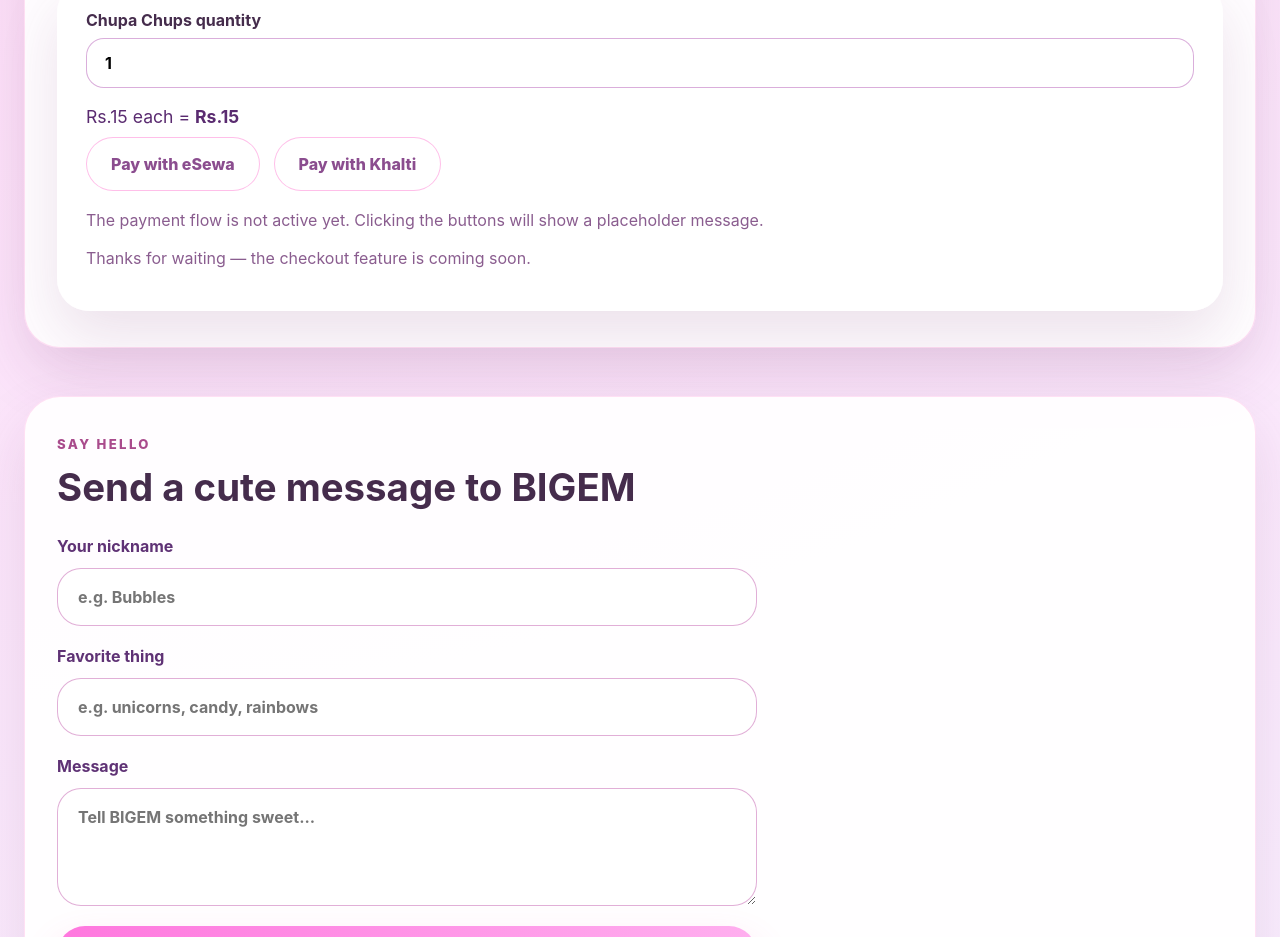
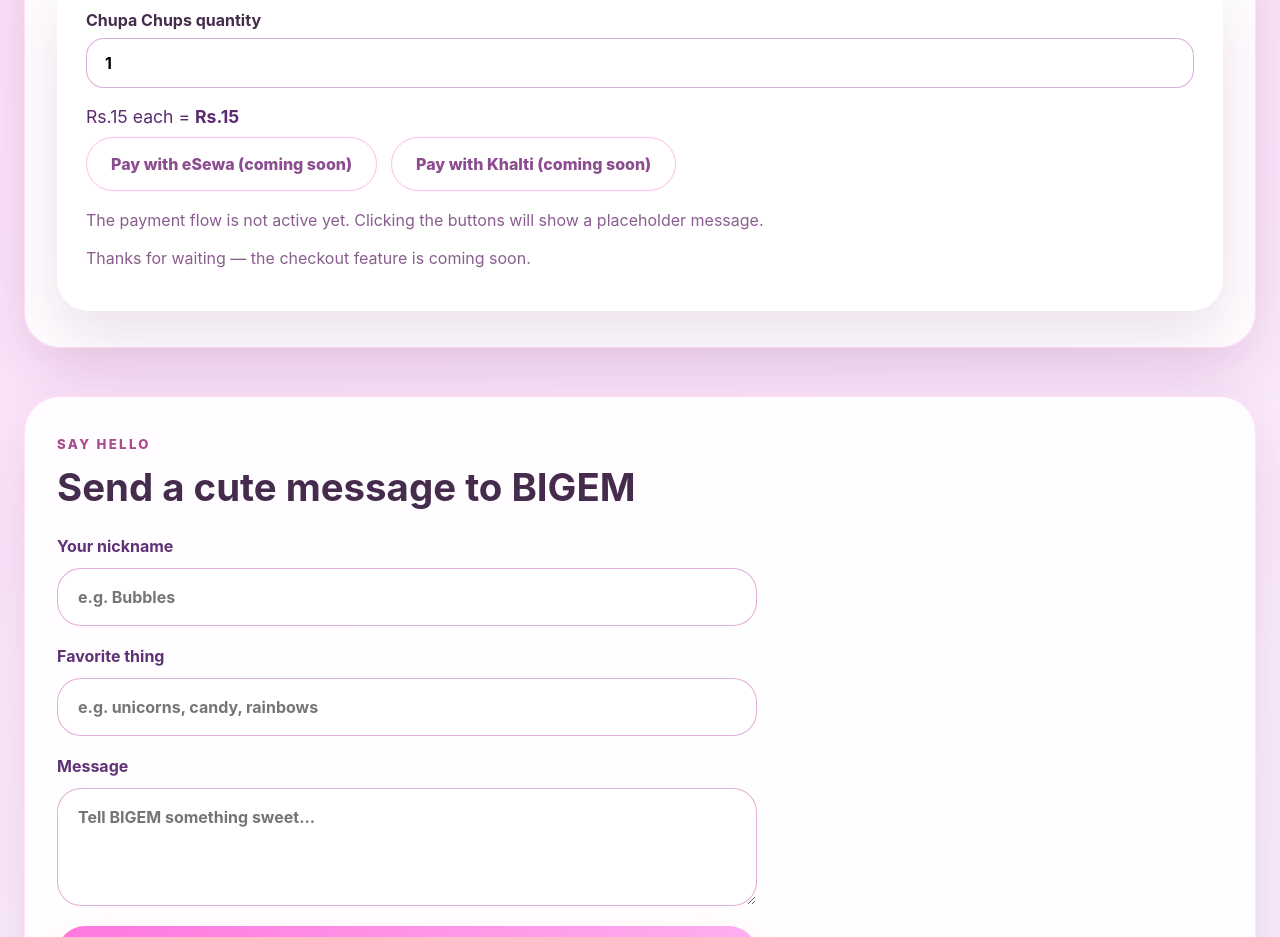
Before and after one commit to Lemoxyy/BigemKawaii, a Next.js app: page / in a window 1280 px wide. Shown: the part 1700-2637 px from the top of the page. Built offline with nearby package versions, Linux system fonts and the light colour scheme; no server answers.

Commit message:
Mark Khalti and eSewa buttons as coming soon

```diff
--- a/app/page.js
+++ b/app/page.js
@@ -324,14 +324,14 @@
                   className="btn soft-btn"
                   onClick={handleEsewaPayment}
                 >
-                  Pay with eSewa
+                  Pay with eSewa (coming soon)
                 </button>
                 <button
                   type="button"
                   className="btn soft-btn"
                   onClick={handleKhaltiPayment}
                 >
-                  Pay with Khalti
+                  Pay with Khalti (coming soon)
                 </button>
               </div>
               <p className="payment-note">
```
